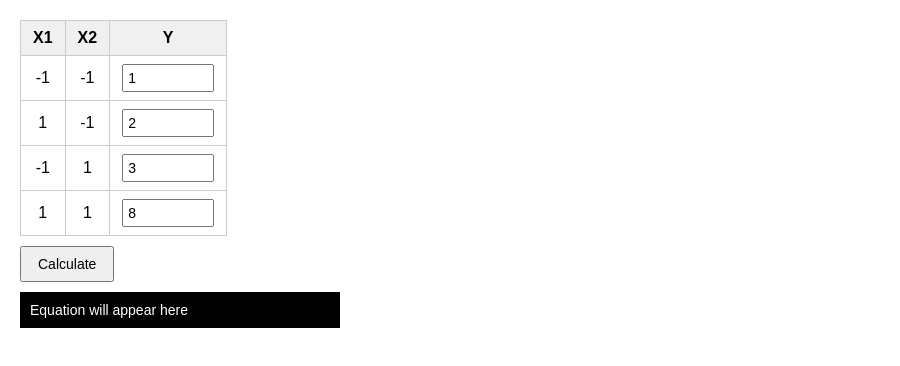
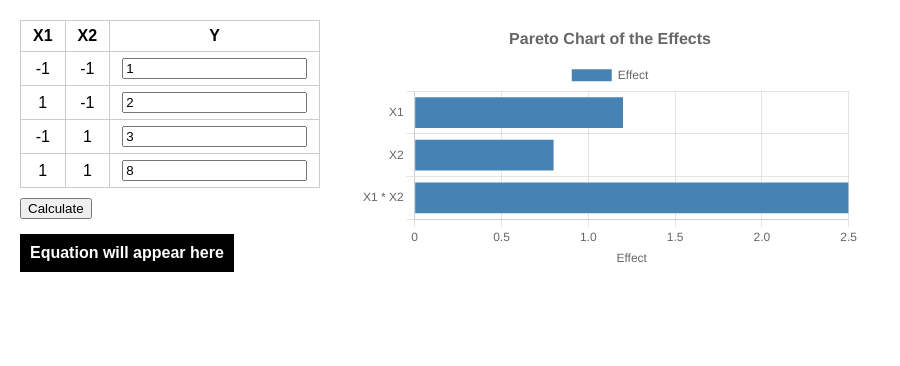
Before and after one commit to smnikitin/DOE_2x2_web, a plain HTML site: page index.html in a window 1280 px wide. Shown: the whole page, without its empty margins (0-900 px from the left). Drawn offline with nearby package versions, Linux system fonts and the light colour scheme.

Commit message:
Update index.html

```diff
--- a/index.html
+++ b/index.html
@@ -4,63 +4,36 @@
   <meta charset="UTF-8" />
   <meta name="viewport" content="width=device-width, initial-scale=1.0"/>
   <title>DOE Calculator</title>
-
-  <script src="https://cdn.jsdelivr.net/npm/chart.js"></script>
-
   <style>
     body {
       font-family: Arial, sans-serif;
-      margin: 0;
-      padding: 20px;
-    }
-
-    .layout {
+      margin: 20px;
       display: flex;
       flex-direction: row;
-      gap: 40px;
     }
-
-    .input-container {
-      flex-shrink: 0;
+    .input-table {
+      display: inline-block;
+      margin-right: 40px;
     }
-
-    .input-table {
+    table {
       border-collapse: collapse;
-      margin-bottom: 10px;
     }
-
-    .input-table td, .input-table th {
+    th, td {
+      padding: 6px 12px;
       border: 1px solid #ccc;
-      padding: 8px 12px;
       text-align: center;
     }
-
-    .input-table th {
-      background-color: #f0f0f0;
+    .button-container {
+      margin-top: 10px;
     }
-
-    input[type="number"] {
-      width: 80px;
-      font-size: 14px;
-      padding: 4px;
-    }
-
-    button {
-      font-size: 14px;
-      padding: 8px 16px;
-      cursor: pointer;
-    }
-
-    #result {
-      margin-top: 10px;
-      padding: 10px;
+    #equationResult {
+      margin-top: 15px;
       background-color: black;
       color: white;
-      font-size: 14px;
+      padding: 10px;
       width: fit-content;
-      min-width: 300px;
+      font-weight: bold;
     }
-
     .chart-container {
       width: 500px;
       height: 300px;
@@ -69,47 +42,102 @@
 </head>
 <body>
 
-  <div class="layout">
-    <!-- Input Section -->
-    <div class="input-container">
-      <table class="input-table">
+  <!-- Input Table -->
+  <div class="input-table">
+    <table>
+      <thead>
         <tr>
           <th>X1</th>
           <th>X2</th>
           <th>Y</th>
         </tr>
+      </thead>
+      <tbody>
         <tr>
-          <td>-1</td>
-          <td>-1</td>
-          <td><input type="number" value="1" /></td>
+          <td>-1</td><td>-1</td><td><input type="number" value="1" id="y0" /></td>
         </tr>
         <tr>
-          <td>1</td>
-          <td>-1</td>
-          <td><input type="number" value="2" /></td>
+          <td>1</td><td>-1</td><td><input type="number" value="2" id="y1" /></td>
         </tr>
         <tr>
-          <td>-1</td>
-          <td>1</td>
-          <td><input type="number" value="3" /></td>
+          <td>-1</td><td>1</td><td><input type="number" value="3" id="y2" /></td>
         </tr>
         <tr>
-          <td>1</td>
-          <td>1</td>
-          <td><input type="number" value="8" /></td>
+          <td>1</td><td>1</td><td><input type="number" value="8" id="y3" /></td>
         </tr>
-      </table>
+      </tbody>
+    </table>
 
-      <button id="calculateBtn">Calculate</button>
-
-      <div id="result">Equation will appear here</div>
+    <!-- Calculate Button -->
+    <div class="button-container">
+      <button onclick="calculateEquation()">Calculate</button>
     </div>
 
-    <!-- Pareto Chart Section -->
-    <div class="chart-container">
-      <canvas id="paretoChart"></canvas>
-    </div>
+    <!-- Result Equation -->
+    <div id="equationResult">Equation will appear here</div>
   </div>
+
+  <!-- Pareto Chart -->
+  <div class="chart-container">
+    <canvas id="paretoChart"></canvas>
+  </div>
+
+  <!-- Chart.js CDN -->
+  <script src="https://cdn.jsdelivr.net/npm/chart.js"></script>
+
+  <!-- Script to draw dummy chart -->
+  <script>
+    // Dummy coefficients (absolute values)
+    const dummyCoefficients = [1.2, -0.8, 2.5];
+    const labels = ['X1', 'X2', 'X1 * X2'];
+
+    const ctx = document.getElementById('paretoChart').getContext('2d');
+    new Chart(ctx, {
+      type: 'bar',
+      data: {
+        labels: labels,
+        datasets: [{
+          label: 'Effect',
+          data: dummyCoefficients.map(Math.abs),
+          backgroundColor: 'steelblue'
+        }]
+      },
+      options: {
+        indexAxis: 'y',
+        responsive: true,
+        plugins: {
+          title: {
+            display: true,
+            text: 'Pareto Chart of the Effects',
+            font: {
+              size: 16
+            }
+          }
+        },
+        scales: {
+          x: {
+            title: {
+              display: true,
+              text: 'Effect'
+            }
+          }
+        }
+      }
+    });
+
+    function calculateEquation() {
+      // Placeholder for future regression
+      const y0 = parseFloat(document.getElementById("y0").value);
+      const y1 = parseFloat(document.getElementById("y1").value);
+      const y2 = parseFloat(document.getElementById("y2").value);
+      const y3 = parseFloat(document.getElementById("y3").value);
+      const Y = [y0, y1, y2, y3];
+
+      // Show placeholder message
+      document.getElementById("equationResult").innerText =
+        "Equation calculated (logic coming soon)";
+    }
+  </script>
 
 </body>
 </html>
```
